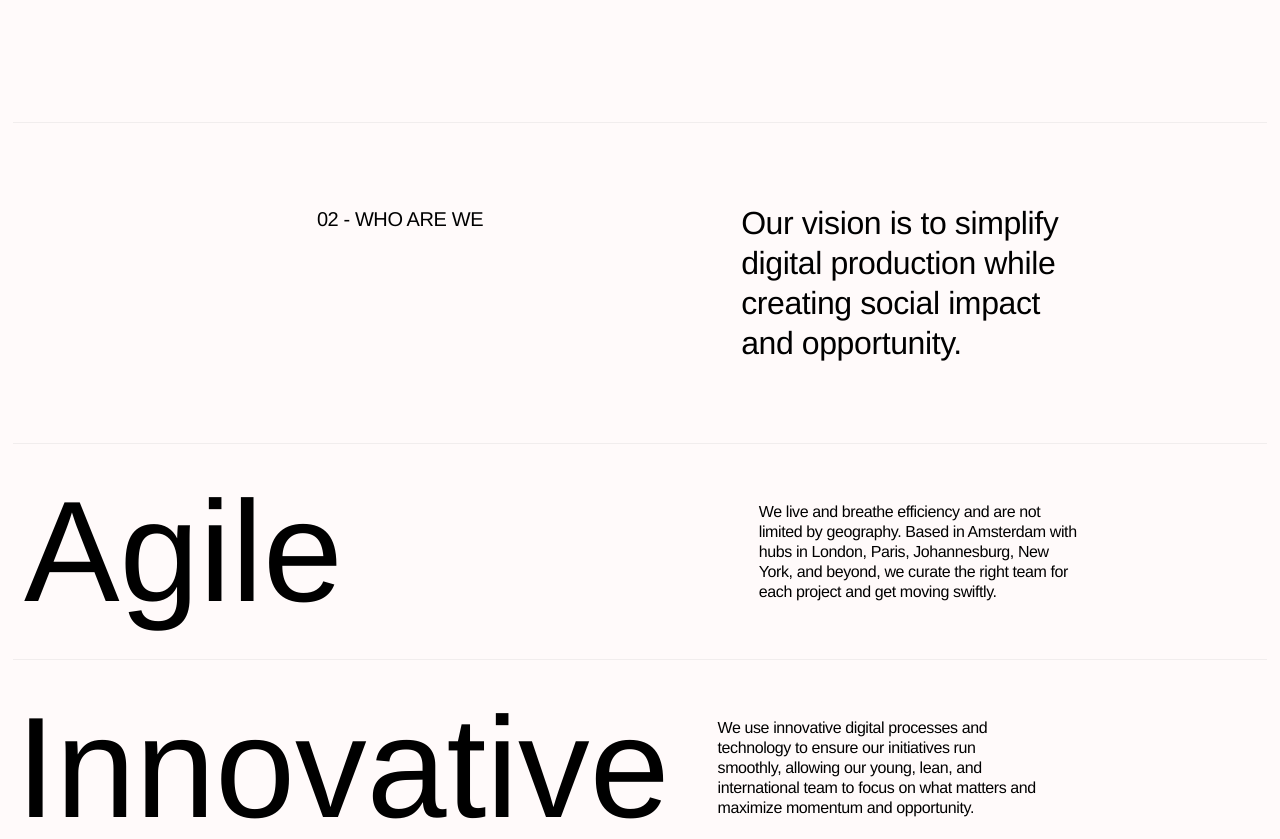
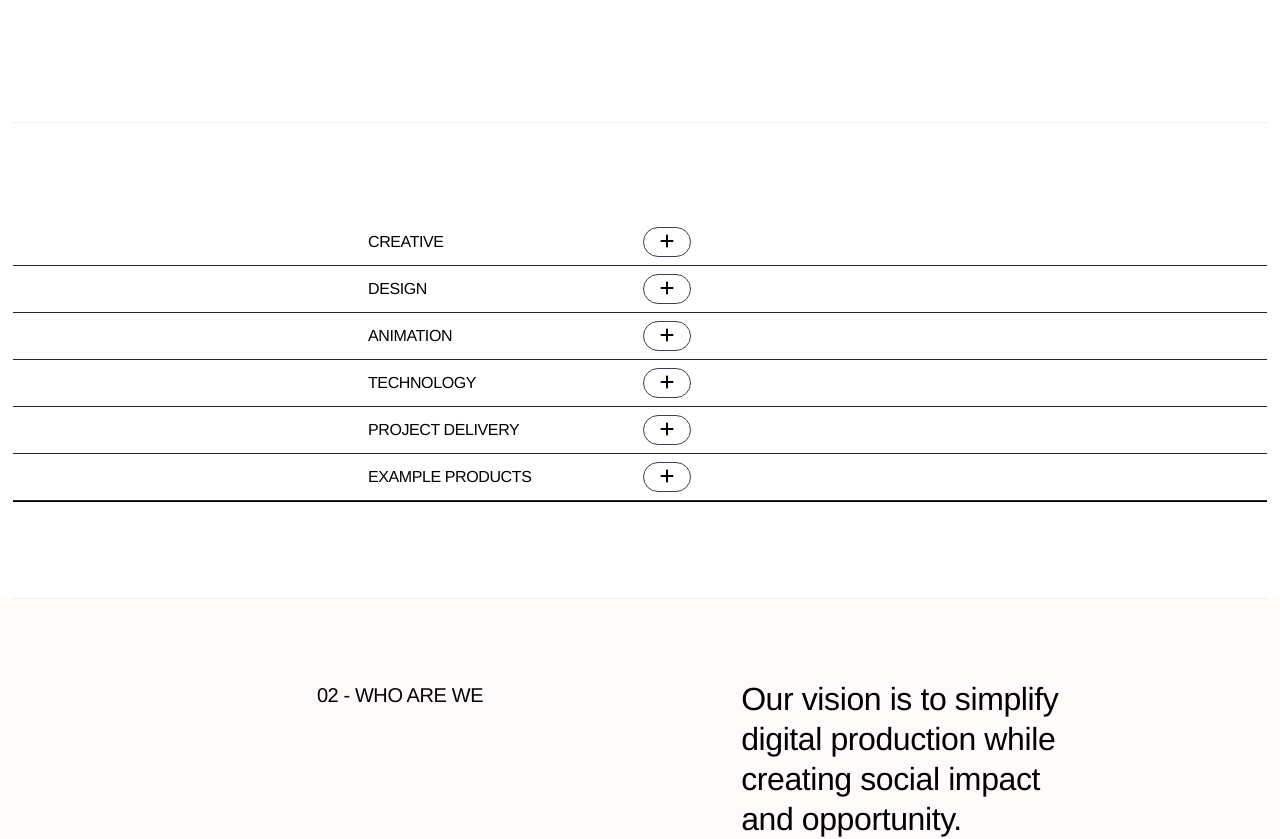
Before and after one commit to bytescom/thirtysixstudio, a React (Vite) app: page / in a window 1280 px wide. Shown: the part 1600-2439 px from the top of the page. Built offline with nearby package versions, Linux system fonts and the light colour scheme.

Commit message:
add accordion

```diff
--- a/src/App.jsx
+++ b/src/App.jsx
@@ -84,7 +84,7 @@ const App = () => {
       </div>
 
 
-      <div className={`relative h-full w-full select ${!isBgChange ? 'bg-[#fffafa] dark:bg-black dark:text-white' : 'bg-[#fd2c2a] dark:text-black'} `}>
+      <div className={`relative h-full w-full select ${!isBgChange ? ' dark:bg-black dark:text-white' : 'bg-[#fd2c2a] dark:text-black'} `}>
         <div className='flex justify-center tracking-tight leading-tight pt-[5rem] pb-[12.5rem]'>
           {showCanvas && data[1].map((canvasdetails, index) => (
             <Canvas key={index} details={canvasdetails} />
@@ -105,6 +105,7 @@ const App = () => {
           ))}
           <OurService isBgChange={isBgChange} />
         </div>
+        <Divider isBgChange={isBgChange} />
       </div>
 
 
--- a/src/components/openrole.jsx
+++ b/src/components/openrole.jsx
@@ -1,11 +1,70 @@
-import React from 'react'
+import React, { useEffect, useRef, useState } from 'react';
+import { FontAwesomeIcon } from '@fortawesome/react-fontawesome';
+import { faPlus, faMinus } from '@fortawesome/free-solid-svg-icons';
 
-const openrole = () => {
-  return (
-    <div>
 
-    </div>
-  )
-}
+const roles = [
+    "Project Managers",
+    "Digital Producers",
+    "Designers",
+    "Illustrators",
+    "Animators",
+    "3D Artists",
+    "Motion Designers",
+    "Developers and Coders",
+    "Creative Technologists",
+    "Sound Engineers",
+];
 
-export default openrole
+const OpenRole = ({ isBgChange }) => {
+    const [isOpen, setIsOpen] = useState(true);
+    const [height, setHeight] = useState(0);
+    const contentRef = useRef(null);
+
+
+    useEffect(() => {
+        if (isOpen) {
+            setHeight(contentRef.current.scrollHeight);
+        } else {
+            setHeight(0);
+        }
+    }, [isOpen]);
+
+
+
+    return (
+        <div className='max-w-[98%] m-auto tracking-tight leading-tight my-[6rem]'>
+            <div className={`cursor-pointer border-b-[1px] ${!isBgChange ? 'border-black' : 'border-[#fd2c2a]'}`}>
+                <div
+                    onClick={() => setIsOpen(!isOpen)}
+                    className='flex justify-between items-center border-b-[1px] border-[#292929] py-2 pl-[22.2rem] pr-[36rem]'
+                >
+                    <h3>ROLES OPEN</h3>
+                    <span className='border-gray-700 hover:text-white hover:bg-black dark:hover:bg-white dark:hover:text-black border-[1px] rounded-2xl py-1 px-4'>
+                        {!isOpen ? (
+                            <FontAwesomeIcon icon={faPlus} />
+                        ) : (
+                            <FontAwesomeIcon icon={faMinus} />
+                        )}
+                    </span>
+                </div>
+                <div
+                    className="transition-[max-height] duration-1000 ease-in-out overflow-hidden"
+                    style={{ maxHeight: `${height}px` }}
+                    ref={contentRef}
+                >
+                    {roles.map((rolesItem, index) => (
+                        <p
+                            key={index}
+                            className="pl-[22.2rem] pr-[36rem] py-2 border-b border-[#292929]  transition-all duration-300 ease-in-out hover:bg-black hover:text-white dark:hover:bg-white dark:hover:text-black cursor-pointer"
+                        >
+                            {rolesItem}
+                        </p>
+                    ))}
+                </div>
+            </div>
+        </div>
+    );
+};
+
+export default OpenRole;
--- a/src/components/ourservices.jsx
+++ b/src/components/ourservices.jsx
@@ -1,11 +1,136 @@
-import React from 'react'
+import React, { useState, useRef, useEffect } from 'react';
+import { FontAwesomeIcon } from '@fortawesome/react-fontawesome';
+import { faPlus, faMinus } from '@fortawesome/free-solid-svg-icons';
 
-const ourservices = () => {
+const categories = [
+  {
+    id: 1,
+    title: "CREATIVE",
+    skills: ["Art Direction", "Creative Director"],
+  },
+  {
+    id: 2,
+    title: "DESIGN",
+    skills: [
+      "Digital Design",
+      "UX/UI Design",
+      "Web Design",
+      "Graphic Design",
+      "3D Design",
+      "Interactive Design",
+      "Illustration Design",
+      "Brand Design",
+    ],
+  },
+  {
+    id: 3,
+    title: "ANIMATION",
+    skills: [
+      "2D Animation",
+      "3D Animation",
+      "Motion Graphics",
+      "Experimental Animation",
+      "Typography Animation",
+    ],
+  },
+  {
+    id: 4,
+    title: "TECHNOLOGY",
+    skills: [
+      "Development",
+      "Implementation",
+      "Creative Coding",
+      "Prototyping",
+      "Quality Assurance",
+      "Testing",
+    ],
+  },
+  {
+    id: 5,
+    title: "PROJECT DELIVERY",
+    skills: [
+      "Production Strategy",
+      "Project Management",
+      "Team Direction",
+    ],
+  },
+  {
+    id: 6,
+    title: "EXAMPLE PRODUCTS",
+    skills: [
+      "Display Ads (Html5, Static, Rich Media)",
+      "Websites",
+      "AR Filters and Experiences",
+      "Social Ads",
+      "Digital Out of Home",
+      "Static and Animated Assets",
+      "Digital Installations",
+      "Design Toolkits",
+    ],
+  },
+];
+
+const OurServices = ({ isBgChange }) => {
+  const [openCategories, setOpenCategories] = useState([]);
+  const contentRefs = useRef([]);
+
+  const handleToggle = (id) => {
+    setOpenCategories(prev =>
+      prev.includes(id)
+        ? prev.filter(item => item !== id) // Close if already open
+        : [...prev, id] // Open if closed
+    );
+  };
+
+  // Initialize refs
+  useEffect(() => {
+    contentRefs.current = contentRefs.current.slice(0, categories.length);
+  }, [categories]);
+
   return (
-    <div>
+    <div className='max-w-[98%] m-auto tracking-tight leading-tight py-[6rem]'>
+      <div className={`cursor-pointer border-b-[1px] ${!isBgChange ? 'border-black' : 'border-[#fd2c2a]'}`}>
+        {categories.map((categoryItem, index) => {
+          const isActive = openCategories.includes(categoryItem.id);
+          return (
+            <div key={categoryItem.id}>
+              <div
+                onClick={() => handleToggle(categoryItem.id)}
+                className='flex justify-between items-center border-b-[1px] border-[#292929] py-2 pl-[22.2rem] pr-[36rem]'
+              >
+                <h3>{categoryItem.title}</h3>
+                <span className={`border-gray-700 hover:text-white hover:bg-black dark:hover:bg-white dark:hover:text-black border-[1px] rounded-2xl py-1 px-4 ${
+                  !isBgChange ? 'hover:bg-black' : 'hover:bg-[#fd2c2a]'
+                }`}>
+                  {!isActive ? (
+                    <FontAwesomeIcon icon={faPlus} />
+                  ) : (
+                    <FontAwesomeIcon icon={faMinus} />
+                  )}
+                </span>
+              </div>
+              <div
+                className="transition-[max-height] duration-1000 ease-in-out overflow-hidden"
+                style={{
+                  maxHeight: isActive ? `${contentRefs.current[index]?.scrollHeight}px` : '0px'
+                }}
+                ref={el => contentRefs.current[index] = el}
+              >
+                {categoryItem.skills.map((skill, skillIndex) => (
+                  <p
+                    key={skillIndex}
+                    className="pl-[22.2rem] pr-[36rem] py-2 border-b border-[#292929] transition-all duration-300 ease-in-out hover:bg-black hover:text-white dark:hover:bg-white dark:hover:text-black cursor-pointer"
+                  >
+                    {skill}
+                  </p>
+                ))}
+              </div>
+            </div>
+          );
+        })}
+      </div>
+    </div>
+  );
+};
 
-    </div>
-  )
-}
-
-export default ourservices
+export default OurServices;
```
